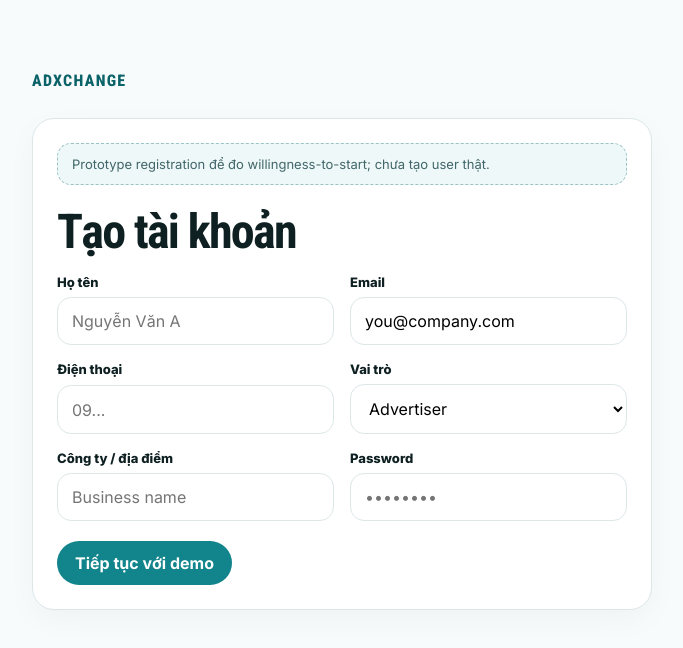
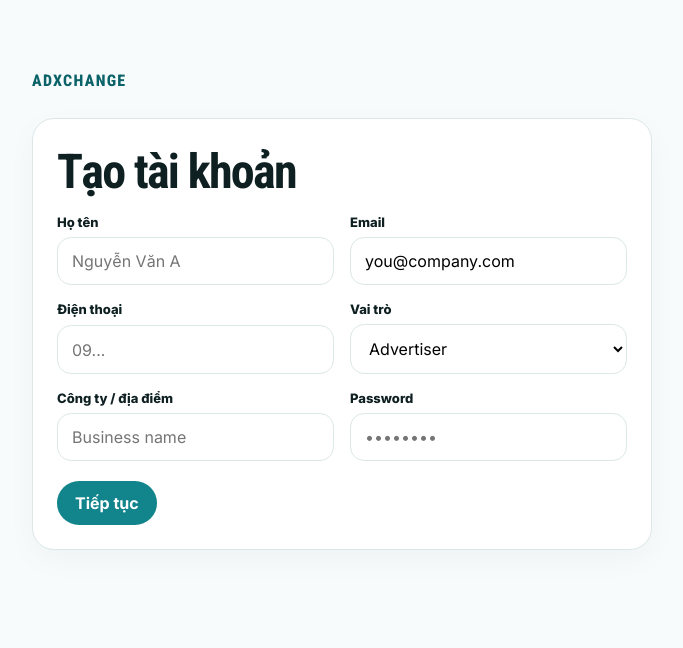
Before and after one commit to duynguyen31241020400-lang/adxchange, a Next.js app: page /register in a window 1280 px wide. Shown: the top 648 px of the page, without its empty margins (298-981 px from the left). Built offline with nearby package versions, Linux system fonts and the light colour scheme.

Commit message:
chore: remove dev notes from UI copy [skip ci]
Removed demo note from registration form and updated button text.

```diff
--- a/src/modules/identity/register-form.tsx
+++ b/src/modules/identity/register-form.tsx
@@ -6,5 +6,5 @@ import { track } from '@/infrastructure/analytics';
 
 export function RegisterForm({ preset }: { preset: 'advertiser'|'publisher' }){
   const router=useRouter(); const [role,setRole]=useState<DemoRole>(preset); const [email,setEmail]=useState('you@company.com');
-  return <div className="card" style={{marginTop:28}}><div className="demo-note">Prototype registration để đo willingness-to-start; chưa tạo user thật.</div><h2>Tạo tài khoản</h2><div className="form-grid"><div className="field"><label>Họ tên</label><input placeholder="Nguyễn Văn A"/></div><div className="field"><label>Email</label><input value={email} onChange={e=>setEmail(e.target.value)}/></div><div className="field"><label>Điện thoại</label><input placeholder="09..."/></div><div className="field"><label>Vai trò</label><select value={role} onChange={e=>setRole(e.target.value as DemoRole)}><option value="advertiser">Advertiser</option><option value="publisher">Publisher</option></select></div><div className="field"><label>Công ty / địa điểm</label><input placeholder="Business name"/></div><div className="field"><label>Password</label><input type="password" placeholder="••••••••"/></div></div><button className="btn btn-primary" style={{marginTop:20}} onClick={()=>{saveDemoSession({email,role});track({name:'register_completed',properties:{role}});router.push(roleHome(role));}}>Tiếp tục với demo</button></div>;
+  return <div className="card" style={{marginTop:28}}><h2>Tạo tài khoản</h2><div className="form-grid"><div className="field"><label>Họ tên</label><input placeholder="Nguyễn Văn A"/></div><div className="field"><label>Email</label><input value={email} onChange={e=>setEmail(e.target.value)}/></div><div className="field"><label>Điện thoại</label><input placeholder="09..."/></div><div className="field"><label>Vai trò</label><select value={role} onChange={e=>setRole(e.target.value as DemoRole)}><option value="advertiser">Advertiser</option><option value="publisher">Publisher</option></select></div><div className="field"><label>Công ty / địa điểm</label><input placeholder="Business name"/></div><div className="field"><label>Password</label><input type="password" placeholder="••••••••"/></div></div><button className="btn btn-primary" style={{marginTop:20}} onClick={()=>{saveDemoSession({email,role});track({name:'register_completed',properties:{role}});router.push(roleHome(role));}}>Tiếp tục</button></div>;
 }
```
